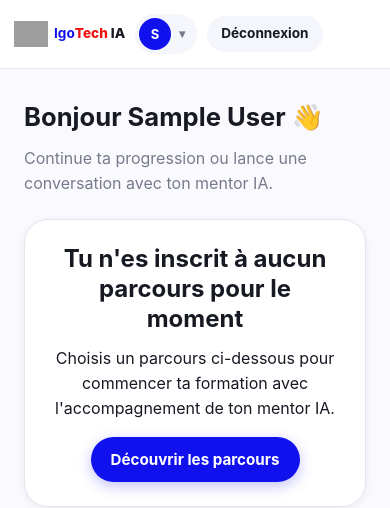
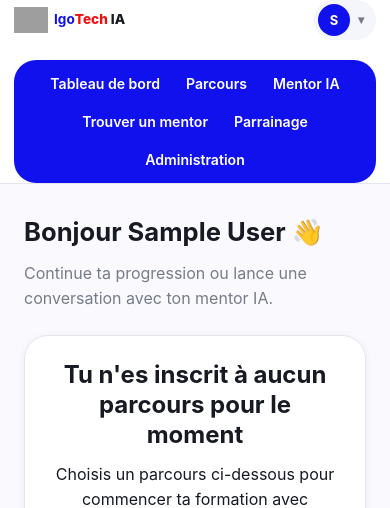
Before and after one commit to Solid2017/Projet1, a PHP site: page /dashboard in a window 390 px wide. Shown: the top 508 px of the page. Run offline with PHP 8.4, Linux system fonts and the light colour scheme; the visitor is signed in with stand-in values (Sample User, id 1); data that the repository does not hold is empty; grey boxes are pictures that could not be loaded.

Commit message:
Corrige le débordement des liens dans la barre de navigation
Avec les 6 liens du compte admin, « Administration » était coupé : la
barre bleue disposait d'environ 620 px pour un contenu d'environ 750 px.
La barre de navigation s'élargit, les liens sont plus compacts et
« Déconnexion » rejoint le menu « Mon compte ». Sous 1240 px, la barre
bleue passe sur sa propre ligne ; sur mobile, où elle était masquée,
elle s'affiche avec des liens qui vont à la ligne.

Co-Authored-By: Claude Opus 5.5 <noreply@anthropic.com>
Claude-Session: https://claude.ai/code/session_01QVvTu46jub4sTHWy5NWd8D

```diff
--- a/app/views/layout/header.php
+++ b/app/views/layout/header.php
@@ -40,9 +40,9 @@
           </div>
           <a href="<?= Router::url('account/photo') ?>">Ma photo</a>
           <a href="<?= Router::url('account/password') ?>">Mot de passe</a>
+          <a class="account-menu-logout" href="<?= Router::url('logout') ?>">Déconnexion</a>
         </div>
       </details>
-      <a class="btn btn-ghost btn-sm" href="<?= Router::url('logout') ?>">Déconnexion</a>
     </div>
     <?php else: ?>
     <div class="nav-right" style="margin-left:auto;">
--- a/assets/css/style.css
+++ b/assets/css/style.css
@@ -83,6 +83,7 @@ pre code { background: none; padding: 0; color: inherit; }
   align-items: center;
   gap: 24px;
   height: 68px;
+  max-width: 1320px;
 }
 .brand {
   display: flex;
@@ -100,8 +101,9 @@ pre code { background: none; padding: 0; color: inherit; }
 .nav-links {
   display: flex;
   gap: 4px;
-  margin-left: 12px;
+  margin-left: 4px;
   flex: 1;
+  min-width: 0;
   background: var(--blue);
   border-radius: 999px;
   padding: 6px;
@@ -112,8 +114,8 @@ pre code { background: none; padding: 0; color: inherit; }
 .nav-links a {
   color: #fff;
   font-weight: 600;
-  font-size: .95rem;
-  padding: 8px 14px;
+  font-size: .92rem;
+  padding: 8px 12px;
   border-radius: 999px;
   text-decoration: none;
   white-space: nowrap;
@@ -123,7 +125,7 @@ pre code { background: none; padding: 0; color: inherit; }
   background: rgba(255, 255, 255, .18);
   color: #fff;
 }
-.nav-right { display: flex; align-items: center; gap: 10px; }
+.nav-right { display: flex; align-items: center; gap: 10px; margin-left: auto; flex-shrink: 0; }
 
 .account-menu { position: relative; }
 .account-menu summary {
@@ -167,6 +169,14 @@ pre code { background: none; padding: 0; color: inherit; }
   text-decoration: none;
 }
 .account-menu-panel a:hover { background: var(--surface-alt); color: var(--blue); text-decoration: none; }
+.account-menu-panel a.account-menu-logout { margin-top: 6px; border-top: 1px solid var(--border); border-radius: 0 0 var(--radius-sm) var(--radius-sm); color: var(--red); }
+.account-menu-panel a.account-menu-logout:hover { background: var(--red-light); color: var(--red-dark); }
+
+/* Pas assez de place pour tous les liens sur une ligne : la barre bleue passe dessous */
+@media (max-width: 1240px) {
+  .navbar .container { flex-wrap: wrap; height: auto; row-gap: 0; padding-top: 10px; padding-bottom: 10px; }
+  .nav-links { order: 3; flex-basis: 100%; margin: 10px 0 0; justify-content: safe center; }
+}
 
 .avatar {
   width: 36px; height: 36px;
@@ -478,7 +488,8 @@ footer.site-footer a { color: var(--muted); text-decoration: underline; }
 .whatsapp-float:hover { filter: brightness(1.05); }
 
 @media (max-width: 860px) {
-  .nav-links { display: none; }
+  .nav-links { flex-wrap: wrap; justify-content: center; overflow: visible; border-radius: 22px; row-gap: 2px; }
+  .nav-links a { padding: 7px 11px; font-size: .88rem; }
   .lesson-layout { grid-template-columns: 1fr; }
   .chat-shell { grid-template-columns: 1fr; height: auto; }
   .chat-sidebar { border-right: none; border-bottom: 1px solid var(--border); }
```
